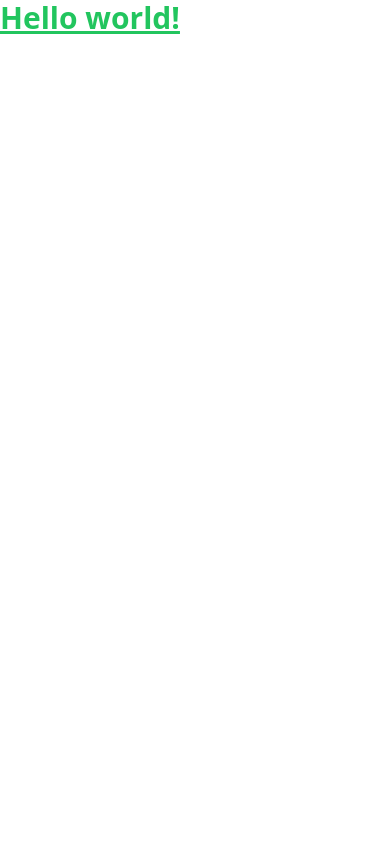
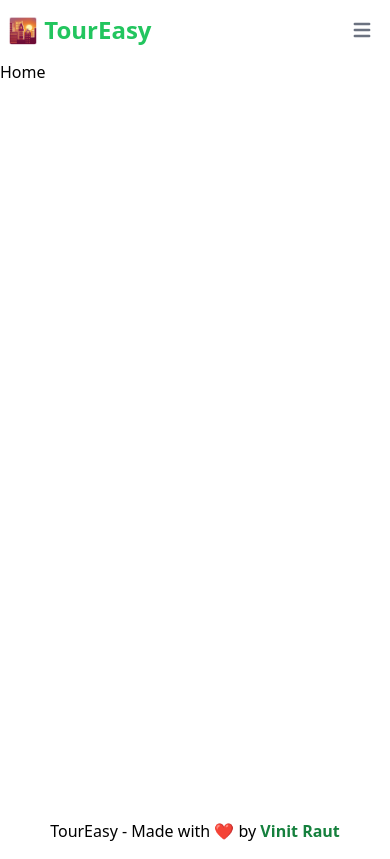
Before and after one commit to vin18/toureasy, a Next.js app: page / in a window 390 px wide. Built offline with nearby package versions, Linux system fonts and the light colour scheme.

Commit message:
Add: Header, layout and footer

```diff
--- /dev/null
+++ b/components/Home.js
@@ -0,0 +1,11 @@
+import React from 'react';
+
+const Home = () => {
+  return (
+    <div className="container mx-auto" style={{ height: '88vh' }}>
+      Home
+    </div>
+  );
+};
+
+export default Home;
--- /dev/null
+++ b/components/layout/Footer.js
@@ -0,0 +1,19 @@
+const Footer = () => {
+  return (
+    <footer className="flex justify-center py-4">
+      <p>
+        TourEasy - Made with ❤️ by{' '}
+        <a
+          target="_blank"
+          href="https://www.linkedin.com/in/vinit-raut-404651148/"
+          className="font-bold text-green-700 hover:underline"
+          rel="noreferrer"
+        >
+          Vinit Raut
+        </a>
+      </p>
+    </footer>
+  );
+};
+
+export default Footer;
--- /dev/null
+++ b/components/layout/Header.js
@@ -0,0 +1,158 @@
+import Image from 'next/image';
+import React from 'react';
+
+const Header = () => {
+  return (
+    <nav className="bg-white border-gray-200 px-2 sm:px-4 py-2.5 rounded dark:bg-gray-800">
+      <div className="container flex flex-wrap justify-between items-center mx-auto">
+        <a href="#" className="flex items-center">
+          <span className="self-center text-2xl font-semibold whitespace-nowrap dark:text-white text-green-500">
+            🌇 TourEasy
+          </span>
+        </a>
+        <div className="flex items-center md:order-2">
+          <button
+            type="button"
+            className="flex mr-3 text-sm bg-gray-800 rounded-full md:mr-0 focus:ring-4 focus:ring-gray-300 dark:focus:ring-gray-600"
+            id="user-menu-button"
+            aria-expanded="false"
+            data-dropdown-toggle="dropdown"
+          >
+            <span className="sr-only">Open user menu</span>
+            {/* <Image
+              className="w-8 h-8 rounded-full"
+              src="https://www.vinit.tech/static/media/profile-pic-7.9a9a94465f9233fed74c.png"
+              alt="user photo"
+              height={40}
+              width={40}
+            /> */}
+          </button>
+
+          <div
+            className="hidden z-50 my-4 text-base list-none bg-white rounded divide-y divide-gray-100 shadow dark:bg-gray-700 dark:divide-gray-600"
+            id="dropdown"
+          >
+            <div className="py-3 px-4">
+              <span className="block text-sm text-gray-900 dark:text-white">
+                Bonnie Green
+              </span>
+              <span className="block text-sm font-medium text-gray-500 truncate dark:text-gray-400">
+                name@flowbite.com
+              </span>
+            </div>
+            <ul className="py-1" aria-labelledby="dropdown">
+              <li>
+                <a
+                  href="#"
+                  className="block py-2 px-4  text-gray-700 hover:bg-gray-100 dark:hover:bg-gray-600 dark:text-gray-200 dark:hover:text-white"
+                >
+                  Dashboard
+                </a>
+              </li>
+              <li>
+                <a
+                  href="#"
+                  className="block py-2 px-4  text-gray-700 hover:bg-gray-100 dark:hover:bg-gray-600 dark:text-gray-200 dark:hover:text-white"
+                >
+                  Settings
+                </a>
+              </li>
+              <li>
+                <a
+                  href="#"
+                  className="block py-2 px-4  text-gray-700 hover:bg-gray-100 dark:hover:bg-gray-600 dark:text-gray-200 dark:hover:text-white"
+                >
+                  Earnings
+                </a>
+              </li>
+              <li>
+                <a
+                  href="#"
+                  className="block py-2 px-4 text-sm0 text-gray-700 hover:bg-gray-100 dark:hover:bg-gray-600 dark:text-gray-200 dark:hover:text-white"
+                >
+                  Sign out
+                </a>
+              </li>
+            </ul>
+          </div>
+          <button
+            data-collapse-toggle="mobile-menu-2"
+            type="button"
+            className="inline-flex items-center p-2 ml-1 text-sm text-gray-500 rounded-lg md:hidden hover:bg-gray-100 focus:outline-none focus:ring-2 focus:ring-gray-200 dark:text-gray-400 dark:hover:bg-gray-700 dark:focus:ring-gray-600"
+            aria-controls="mobile-menu-2"
+            aria-expanded="false"
+          >
+            <span className="sr-only">Open main menu</span>
+            <svg
+              className="w-6 h-6"
+              fill="currentColor"
+              viewBox="0 0 20 20"
+              xmlns="http://www.w3.org/2000/svg"
+            >
+              <path
+                fillRule="evenodd"
+                d="M3 5a1 1 0 011-1h12a1 1 0 110 2H4a1 1 0 01-1-1zM3 10a1 1 0 011-1h12a1 1 0 110 2H4a1 1 0 01-1-1zM3 15a1 1 0 011-1h12a1 1 0 110 2H4a1 1 0 01-1-1z"
+                clipRule="evenodd"
+              ></path>
+            </svg>
+            <svg
+              className="hidden w-6 h-6"
+              fill="currentColor"
+              viewBox="0 0 20 20"
+              xmlns="http://www.w3.org/2000/svg"
+            >
+              <path
+                fillRule="evenodd"
+                d="M4.293 4.293a1 1 0 011.414 0L10 8.586l4.293-4.293a1 1 0 111.414 1.414L11.414 10l4.293 4.293a1 1 0 01-1.414 1.414L10 11.414l-4.293 4.293a1 1 0 01-1.414-1.414L8.586 10 4.293 5.707a1 1 0 010-1.414z"
+                clipRule="evenodd"
+              ></path>
+            </svg>
+          </button>
+        </div>
+        <div
+          className="hidden justify-between items-center w-full md:flex md:w-auto md:order-1"
+          id="mobile-menu-2"
+        >
+          <ul className="flex flex-col mt-4 md:flex-row md:space-x-8 md:mt-0 md:text-sm md:font-medium">
+            <li>
+              <a
+                href="#"
+                className="block py-2 pr-4 pl-3 text-white bg-green-700 rounded md:bg-transparent md:text-green-700 md:p-0 dark:text-white"
+                aria-current="page"
+              >
+                Home
+              </a>
+            </li>
+            <li>
+              <a
+                href="#"
+                className="block py-2 pr-4 pl-3 text-gray-700 border-b border-gray-100 hover:bg-gray-50 md:hover:bg-transparent md:border-0 md:hover:text-green-700 md:p-0 dark:text-gray-400 md:dark:hover:text-white dark:hover:bg-gray-700 dark:hover:text-white md:dark:hover:bg-transparent dark:border-gray-700"
+              >
+                About
+              </a>
+            </li>
+            <li>
+              <a
+                href="#"
+                className="block py-2 pr-4 pl-3 text-gray-700 border-b border-gray-100 hover:bg-gray-50 md:hover:bg-transparent md:border-0 md:hover:text-green-700 md:p-0 dark:text-gray-400 md:dark:hover:text-white dark:hover:bg-gray-700 dark:hover:text-white md:dark:hover:bg-transparent dark:border-gray-700"
+              >
+                Services
+              </a>
+            </li>
+
+            <li>
+              <a
+                href="#"
+                className="block py-2 pr-4 pl-3 text-gray-700 border-b border-gray-100 hover:bg-gray-50 md:hover:bg-transparent md:border-0 md:hover:text-green-700 md:p-0 dark:text-gray-400 md:dark:hover:text-white dark:hover:bg-gray-700 dark:hover:text-white md:dark:hover:bg-transparent dark:border-gray-700"
+              >
+                Contact
+              </a>
+            </li>
+          </ul>
+        </div>
+      </div>
+    </nav>
+  );
+};
+
+export default Header;
--- /dev/null
+++ b/components/layout/Layout.js
@@ -0,0 +1,20 @@
+import React from 'react';
+import Head from 'next/head';
+import Header from './Header';
+import Footer from './Footer';
+
+const Layout = ({ children, title = 'TourEasy' }) => {
+  return (
+    <div>
+      <Head>
+        <title>{title}</title>
+      </Head>
+
+      <Header />
+      {children}
+      <Footer />
+    </div>
+  );
+};
+
+export default Layout;
--- /dev/null
+++ b/pages/_document.js
@@ -0,0 +1,13 @@
+import { Html, Head, Main, NextScript } from 'next/document';
+
+export default function Document() {
+  return (
+    <Html>
+      <Head />
+      <body>
+        <Main />
+        <NextScript />
+      </body>
+    </Html>
+  );
+}
--- a/pages/index.js
+++ b/pages/index.js
@@ -1,9 +1,10 @@
-export default function Home() {
+import Layout from '../components/layout/Layout';
+import Home from '../components/Home';
+
+export default function HomePage() {
   return (
-    <div>
-      <h1 className="text-3xl font-bold text-green-500 underline">
-        Hello world!
-      </h1>
-    </div>
+    <Layout>
+      <Home />
+    </Layout>
   );
 }
```
